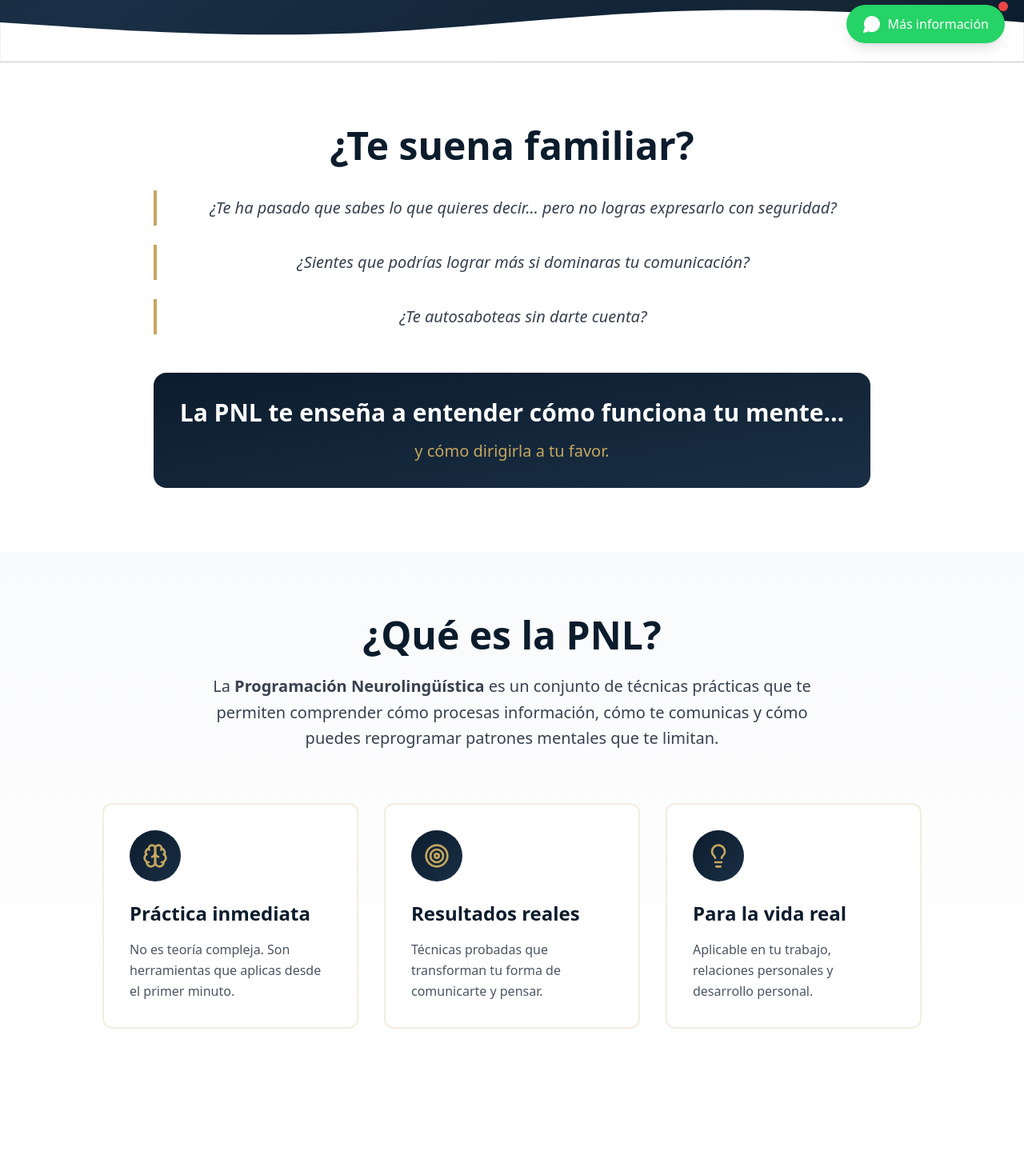
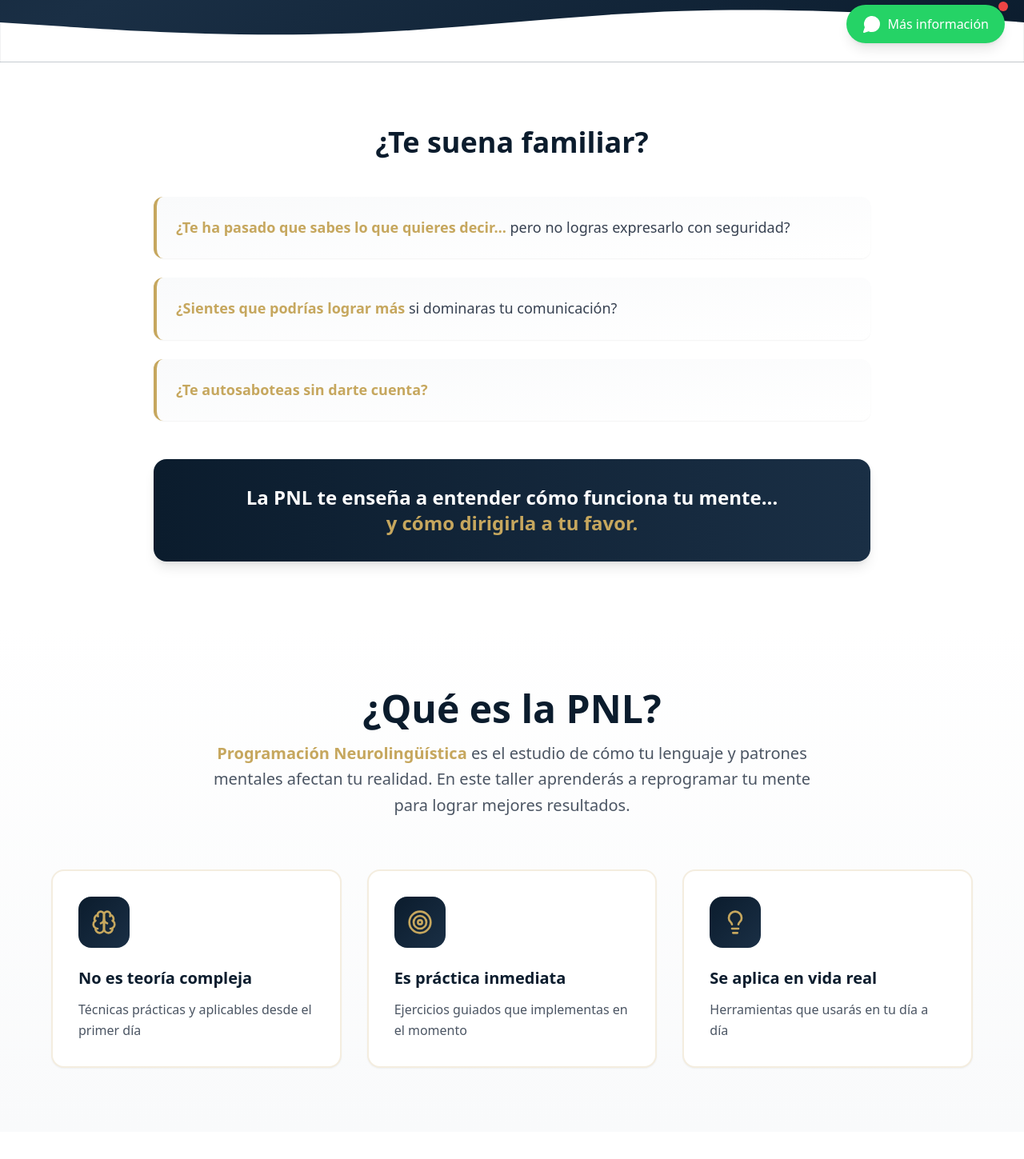
Before and after one commit to ErnestoGTP/sg-3a01a85b-a6ef-4f6c-abcb-a07442e1cb7e-1772639400, a Next.js app: page / in a window 1280 px wide. Shown: the part 722-2171 px from the top of the page at 80% size. Built offline with nearby package versions, Linux system fonts and the light colour scheme.

Commit message:
feat(landing): Implement Framer Motion for section scroll animations

```diff
--- /dev/null
+++ b/src/components/AnimatedSection.tsx
@@ -0,0 +1,24 @@
+"use client";
+
+import { motion } from "framer-motion";
+import { ReactNode } from "react";
+
+interface AnimatedSectionProps {
+  children: ReactNode;
+  className?: string;
+  delay?: number;
+}
+
+export function AnimatedSection({ children, className = "", delay = 0 }: AnimatedSectionProps) {
+  return (
+    <motion.div
+      initial={{ opacity: 0, y: 20 }}
+      whileInView={{ opacity: 1, y: 0 }}
+      viewport={{ once: true, margin: "-100px" }}
+      transition={{ duration: 0.6, delay, ease: "easeOut" }}
+      className={className}
+    >
+      {children}
+    </motion.div>
+  );
+}
--- a/src/components/ProblemSection.tsx
+++ b/src/components/ProblemSection.tsx
@@ -1,35 +1,53 @@
+import { AnimatedSection } from "@/components/AnimatedSection";
+
 export function ProblemSection() {
   return (
     <section className="py-20 bg-white">
       <div className="container mx-auto px-4">
-        <div className="max-w-4xl mx-auto text-center">
-          <h2 className="text-4xl md:text-5xl font-bold text-[#0B1C2D] mb-8">
-            ¿Te suena familiar?
-          </h2>
+        <AnimatedSection>
+          <div className="max-w-4xl mx-auto">
+            <div className="text-center mb-12">
+              <h2 className="text-3xl md:text-4xl font-bold text-[#0B1C2D] mb-6">
+                ¿Te suena familiar?
+              </h2>
+            </div>
 
-          <div className="space-y-6 text-lg md:text-xl text-gray-700 leading-relaxed">
-            <p className="italic border-l-4 border-[#C6A75E] pl-6 py-2">
-              ¿Te ha pasado que sabes lo que quieres decir… pero no logras expresarlo con seguridad?
-            </p>
+            <div className="space-y-6">
+              <AnimatedSection delay={0.1}>
+                <div className="bg-gradient-to-br from-gray-50 to-white border-l-4 border-[#C6A75E] p-6 rounded-xl shadow-sm hover:shadow-md transition-shadow">
+                  <p className="text-lg text-gray-700 leading-relaxed">
+                    <span className="text-[#C6A75E] font-semibold">¿Te ha pasado que sabes lo que quieres decir…</span> pero no logras expresarlo con seguridad?
+                  </p>
+                </div>
+              </AnimatedSection>
 
-            <p className="italic border-l-4 border-[#C6A75E] pl-6 py-2">
-              ¿Sientes que podrías lograr más si dominaras tu comunicación?
-            </p>
+              <AnimatedSection delay={0.2}>
+                <div className="bg-gradient-to-br from-gray-50 to-white border-l-4 border-[#C6A75E] p-6 rounded-xl shadow-sm hover:shadow-md transition-shadow">
+                  <p className="text-lg text-gray-700 leading-relaxed">
+                    <span className="text-[#C6A75E] font-semibold">¿Sientes que podrías lograr más</span> si dominaras tu comunicación?
+                  </p>
+                </div>
+              </AnimatedSection>
 
-            <p className="italic border-l-4 border-[#C6A75E] pl-6 py-2">
-              ¿Te autosaboteas sin darte cuenta?
-            </p>
+              <AnimatedSection delay={0.3}>
+                <div className="bg-gradient-to-br from-gray-50 to-white border-l-4 border-[#C6A75E] p-6 rounded-xl shadow-sm hover:shadow-md transition-shadow">
+                  <p className="text-lg text-gray-700 leading-relaxed">
+                    <span className="text-[#C6A75E] font-semibold">¿Te autosaboteas sin darte cuenta?</span>
+                  </p>
+                </div>
+              </AnimatedSection>
+            </div>
+
+            <AnimatedSection delay={0.4}>
+              <div className="mt-12 text-center bg-gradient-to-r from-[#0B1C2D] to-[#1a2f45] text-white p-8 rounded-2xl shadow-lg">
+                <p className="text-xl md:text-2xl font-semibold leading-relaxed">
+                  La PNL te enseña a entender cómo funciona tu mente…<br />
+                  <span className="text-[#C6A75E]">y cómo dirigirla a tu favor.</span>
+                </p>
+              </div>
+            </AnimatedSection>
           </div>
-
-          <div className="mt-12 p-8 bg-gradient-to-br from-[#0B1C2D] to-[#1a2f45] rounded-2xl text-white">
-            <p className="text-2xl md:text-3xl font-semibold mb-4">
-              La PNL te enseña a entender cómo funciona tu mente…
-            </p>
-            <p className="text-xl text-[#C6A75E]">
-              y cómo dirigirla a tu favor.
-            </p>
-          </div>
-        </div>
+        </AnimatedSection>
       </div>
     </section>
   );
--- a/src/components/WhatIsPNL.tsx
+++ b/src/components/WhatIsPNL.tsx
@@ -1,59 +1,57 @@
 import { Brain, Target, Lightbulb } from "lucide-react";
+import { AnimatedSection } from "@/components/AnimatedSection";
 
 export function WhatIsPNL() {
   const features = [
     {
       icon: Brain,
-      title: "Práctica inmediata",
-      description: "No es teoría compleja. Son herramientas que aplicas desde el primer minuto."
+      title: "No es teoría compleja",
+      description: "Técnicas prácticas y aplicables desde el primer día"
     },
     {
       icon: Target,
-      title: "Resultados reales",
-      description: "Técnicas probadas que transforman tu forma de comunicarte y pensar."
+      title: "Es práctica inmediata",
+      description: "Ejercicios guiados que implementas en el momento"
     },
     {
       icon: Lightbulb,
-      title: "Para la vida real",
-      description: "Aplicable en tu trabajo, relaciones personales y desarrollo personal."
+      title: "Se aplica en vida real",
+      description: "Herramientas que usarás en tu día a día"
     }
   ];
 
   return (
-    <section className="py-20 bg-gradient-to-b from-gray-50 to-white">
+    <section className="py-20 bg-gradient-to-b from-white to-gray-50">
       <div className="container mx-auto px-4">
-        <div className="max-w-5xl mx-auto">
+        <AnimatedSection>
+          <div className="max-w-6xl mx-auto">
             <div className="text-center mb-16">
-            <h2 className="text-4xl md:text-5xl font-bold text-[#0B1C2D] mb-6">
+              <h2 className="text-3xl md:text-5xl font-bold text-[#0B1C2D] mb-4">
                 ¿Qué es la PNL?
               </h2>
-            <p className="text-xl text-gray-700 max-w-3xl mx-auto leading-relaxed">
-              La <strong>Programación Neurolingüística</strong> es un conjunto de técnicas prácticas que te permiten comprender cómo procesas información, cómo te comunicas y cómo puedes reprogramar patrones mentales que te limitan.
+              <p className="text-xl text-gray-600 max-w-3xl mx-auto leading-relaxed">
+                <span className="font-semibold text-[#C6A75E]">Programación Neurolingüística</span> es el estudio de cómo tu lenguaje y patrones mentales afectan tu realidad. En este taller aprenderás a reprogramar tu mente para lograr mejores resultados.
               </p>
             </div>
 
-          <div className="grid md:grid-cols-3 gap-8">
+            <div className="grid grid-cols-1 md:grid-cols-3 gap-8">
               {features.map((feature, index) => {
                 const Icon = feature.icon;
                 return (
-                <div
-                  key={index}
-                  className="p-8 bg-white rounded-xl border-2 border-[#C6A75E]/20 hover:border-[#C6A75E] transition-all duration-300 hover:shadow-lg hover:shadow-[#C6A75E]/10"
-                >
-                  <div className="w-16 h-16 bg-gradient-to-br from-[#0B1C2D] to-[#1a2f45] rounded-full flex items-center justify-center mb-6">
+                  <AnimatedSection key={index} delay={index * 0.1}>
+                    <div className="group bg-white p-8 rounded-2xl border-2 border-[#C6A75E]/20 hover:border-[#C6A75E] shadow-sm hover:shadow-xl transition-all duration-300 hover:-translate-y-2">
+                      <div className="w-16 h-16 bg-gradient-to-br from-[#0B1C2D] to-[#1a2f45] rounded-2xl flex items-center justify-center mb-6 group-hover:scale-110 transition-transform">
                         <Icon className="w-8 h-8 text-[#C6A75E]" />
                       </div>
-                  <h3 className="text-2xl font-bold text-[#0B1C2D] mb-4">
-                    {feature.title}
-                  </h3>
-                  <p className="text-gray-600 leading-relaxed">
-                    {feature.description}
-                  </p>
+                      <h3 className="text-xl font-bold text-[#0B1C2D] mb-3">{feature.title}</h3>
+                      <p className="text-gray-600 leading-relaxed">{feature.description}</p>
                     </div>
+                  </AnimatedSection>
                 );
               })}
             </div>
           </div>
+        </AnimatedSection>
       </div>
     </section>
   );
```
Also changed, not shown: src/components/Hero.tsx (+58 -14 lines). Lines whose indentation alone changed are shown as unchanged.
